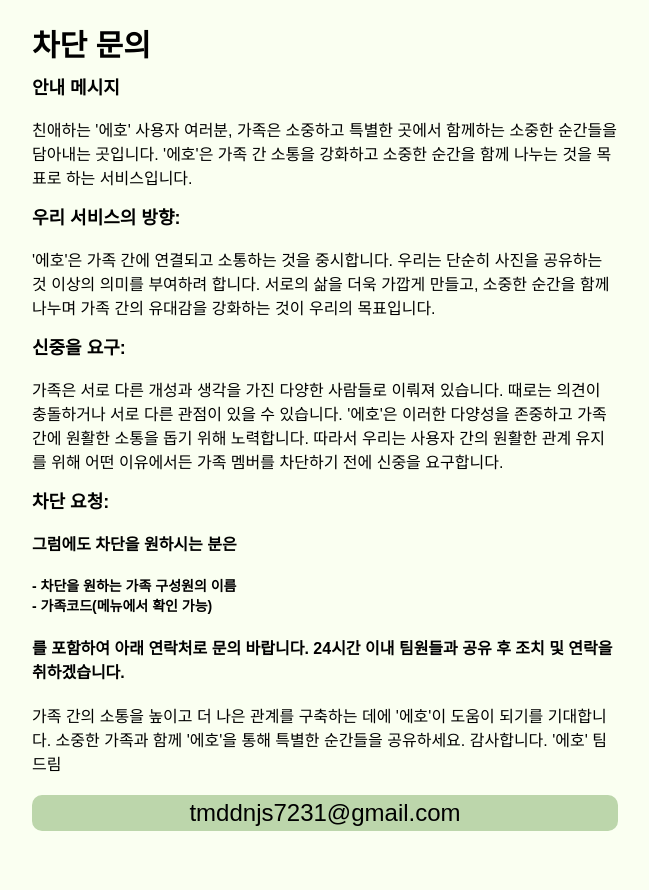
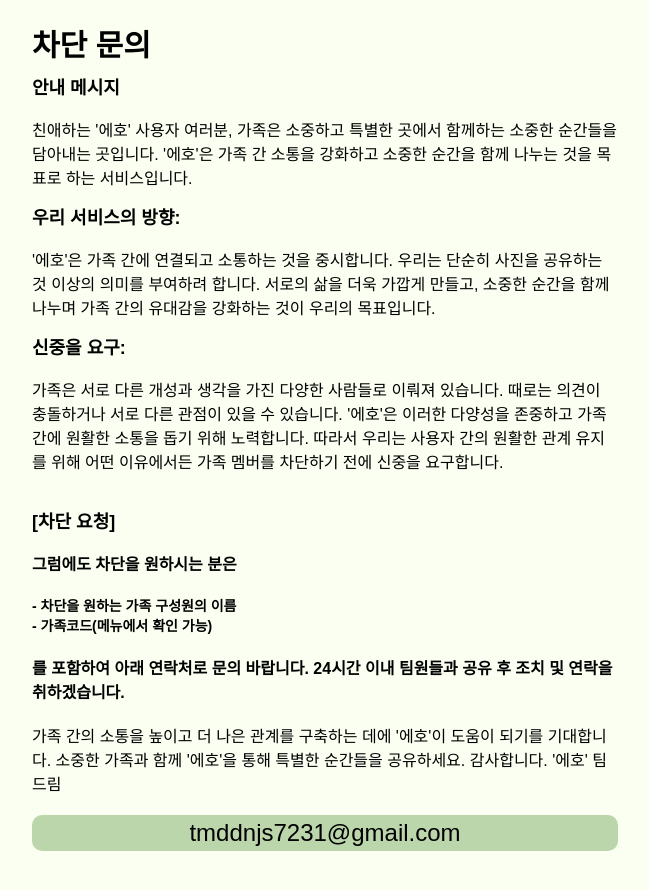
Before and after one commit to luke7231/eeho-web, a React (Create React App) app: page /setting/block in a window 1280 px wide. Shown: the top 890 px of the page, without its empty margins (315-964 px from the left). Built offline with nearby package versions, Linux system fonts and the light colour scheme.

Commit message:
feat: 차단 페이지 css 변경

```diff
--- a/src/Routes/setting/block.tsx
+++ b/src/Routes/setting/block.tsx
@@ -68,7 +68,7 @@ const Block = () => {
                         돕기 위해 노력합니다. 따라서 우리는 사용자 간의 원활한 관계 유지를 위해 어떤 이유에서든 가족
                         멤버를 차단하기 전에 신중을 요구합니다.
                     </Text>
-                    <Bold>차단 요청: </Bold>
+                    <Bold style={{ marginTop: 40 }}>[차단 요청]</Bold>
                     <Text style={{ fontWeight: 700 }}>
                         그럼에도 차단을 원하시는 분은{" "}
                         <div style={{ marginTop: 20 }}>- 차단을 원하는 가족 구성원의 이름</div>
```
